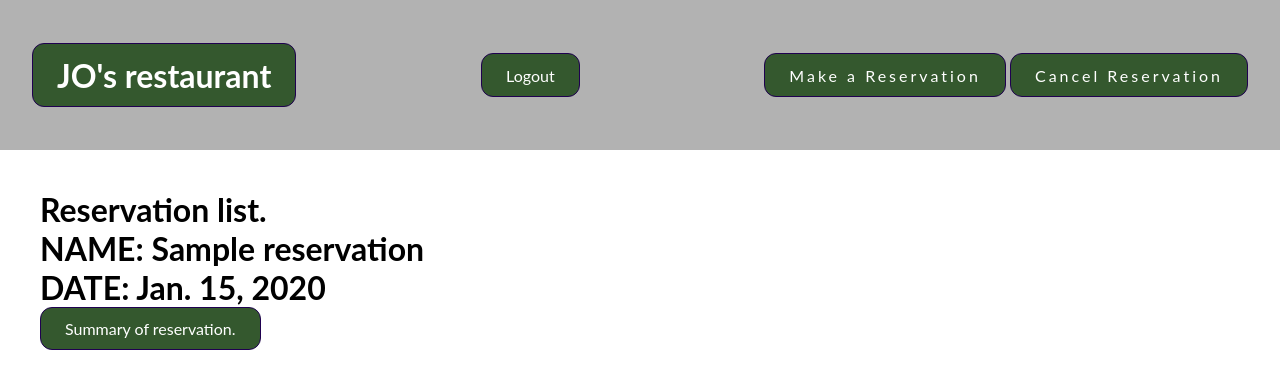
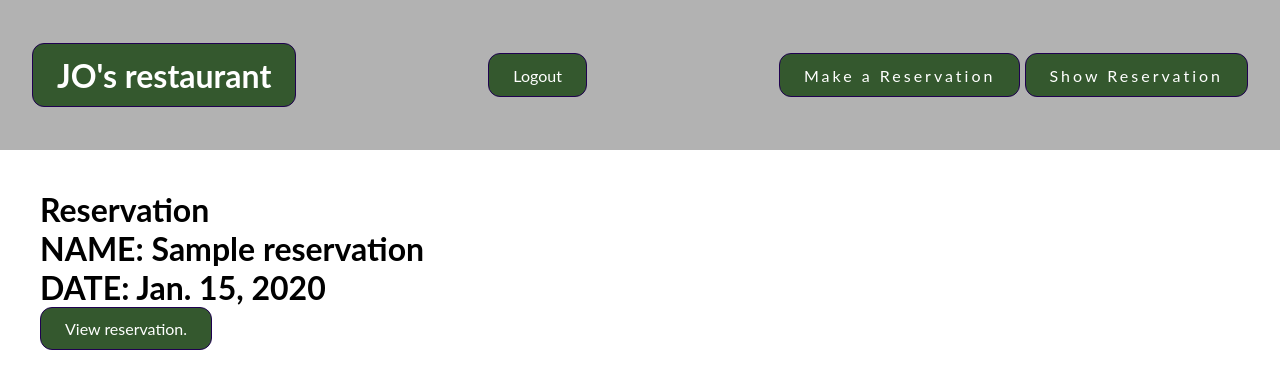
Before and after one commit to Allano256/restaurant_app, a Django app: page /reservations/ in a window 1280 px wide. Shown: the top 389 px of the page. Run offline with Django 5.2, Linux system fonts and the light colour scheme; a user stored in the database is signed in; tables that the repository leaves empty hold one stand-in row (values such as "Sample post").

Commit message:
Edit typo on headings in single_reservation.html,cancel.html

```diff
--- a/booking/templates/booking/cancel.html
+++ b/booking/templates/booking/cancel.html
@@ -12,7 +12,7 @@
 <h2>Cancel Booking</h2>
 
 <P>Please enter your user name.</P>
-<form  action=" {% url 'booking/cancel' reservation.id %}" method="GET">
+<form  action=" {% url 'cancel' reservation.id %}" method="POST">
 
   {% csrf_token %}
 
--- a/booking/templates/booking/reservation_list.html
+++ b/booking/templates/booking/reservation_list.html
@@ -28,11 +28,11 @@
         <div class="tin">
 
             <div class="tin-tin">
-            <h1>Reservation list.</h1>
+            <h1>Reservation </h1>
             <h1>NAME: {{reservation.name_user}} </h1>
             <h1>DATE: {{reservation.date_of_month}}</h1>
 
-            <a href="{% url 'booking:single_reservation' reservation.id %}">Summary of reservation.</a>
+            <a href="{% url 'booking:single_reservation' reservation.id %}">View reservation.</a>
             </div>
 
         </div>
--- a/templates/account/logout.html
+++ b/templates/account/logout.html
@@ -1,4 +1,4 @@
-{% extends "base.html" %}
+<!-- {% extends "base.html" %} -->
 
 {% load i18n %}
 
--- a/templates/base.html
+++ b/templates/base.html
@@ -57,7 +57,7 @@
              <a href="{% url 'booking:reserve' %}"
              class="button1 "> <p id="paragraph">Make a Reservation</p></a>
              <a href="{% url 'booking:reservations' %}"
-             class="button1 "> <p id="paragraph">Cancel Reservation</p></a>
+             class="button1 "> <p id="paragraph">Show Reservation</p></a>
 
 
              </div>
```
Also changed, not shown: templates/account/login.html (+24 -1 lines), 1 other file.
